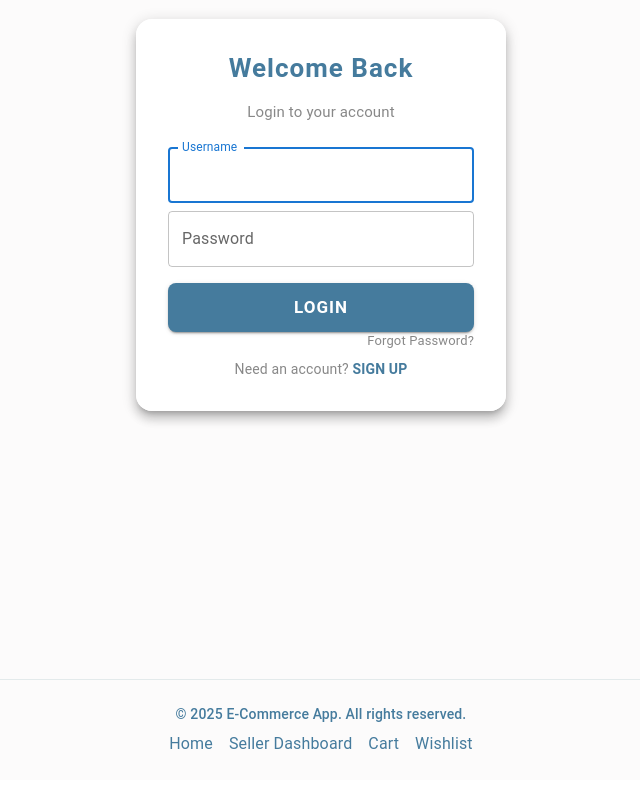
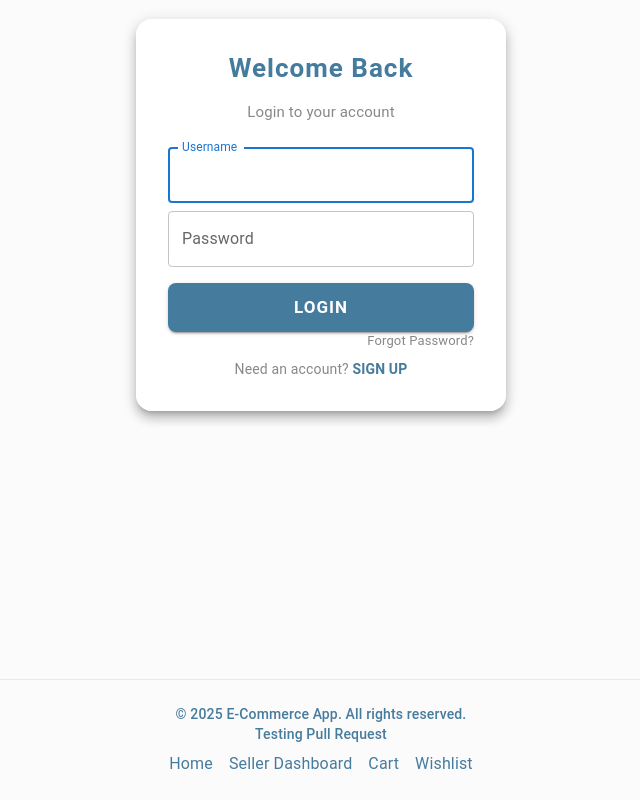
Before and after one commit to NemishteAnushka/E-commerce, a React (Vite) app: page /login in a window 1280 px wide. Shown: the part 257-1057 px from the top of the page, without its empty margins (319-959 px from the left). Built offline with nearby package versions, Linux system fonts and the light colour scheme; some icons are missing.

Commit message:
testing commit

```diff
--- a/src/components/Footer.jsx
+++ b/src/components/Footer.jsx
@@ -6,6 +6,9 @@ export default function Footer() {
     <Box sx={{ mt: 6, py: 3, bgcolor: 'linear-gradient(90deg, rgb(227,234,235) 0%, rgb(119,174,209) 100%)', color: '#457B9D', textAlign: 'center', borderTop: '1px solid #e3eaeb' }}>
       <Typography variant="body2" sx={{ fontWeight: 500 }}>
         &copy; {new Date().getFullYear()} E-Commerce App. All rights reserved.
+      </Typography>
+      <Typography variant="body2" sx={{ fontWeight: 500 }}>
+       Testing Pull Request
       </Typography>
       <Box sx={{ mt: 1 }}>
         <Link href="/" underline="hover" sx={{ color: '#457B9D', mx: 1 }}>
```
Also changed, not shown: 1 other file (tests, documents, lock files or other folders).
